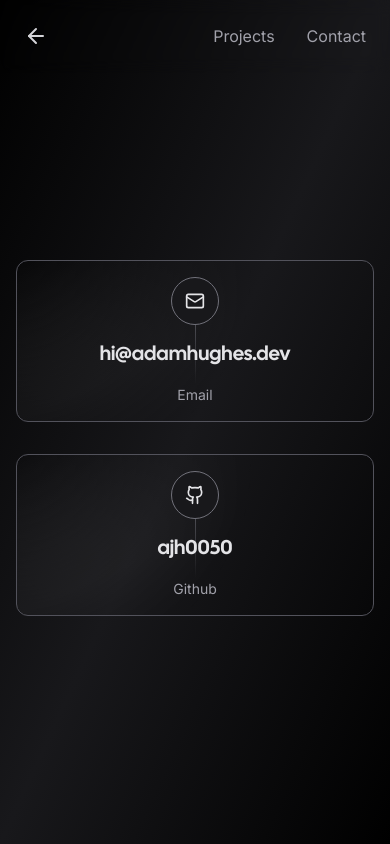
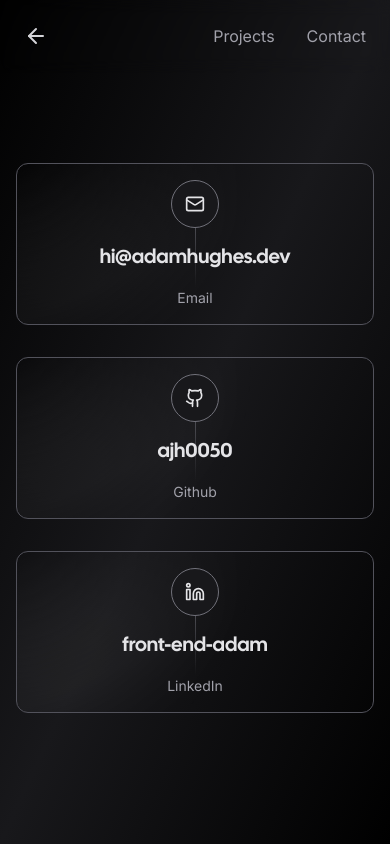
Before and after one commit to chronark/chronark.com, a Next.js app: page /contact in a window 390 px wide. Built offline with nearby package versions, Linux system fonts and the light colour scheme; what tailwindcss-debug-screens would draw is missing.

Commit message:
Add Linkedin to contact section and fix breakpoints

```diff
--- a/app/contact/page.tsx
+++ b/app/contact/page.tsx
@@ -1,5 +1,5 @@
 "use client";
-import { Github, Mail, Twitter } from "lucide-react";
+import { Github, Mail, Linkedin } from "lucide-react";
 import Link from "next/link";
 import { Navigation } from "../components/nav";
 import { Card } from "../components/card";
@@ -17,57 +17,24 @@ const socials = [
 		label: "Github",
 		handle: "ajh0050",
 	},
+	{
+		icon: <Linkedin size={20} />,
+		href: "https://www.linkedin.com/in/front-end-adam/",
+		label: "LinkedIn",
+		handle: "front-end-adam",
+	},
 ];
 
-// export default function Example() {
-// 	return (
-// 		<div className=" bg-gradient-to-tl from-zinc-900/0 via-zinc-900 to-zinc-900/0">
-// 			<Navigation />
-// 			<div className="container flex items-center justify-center min-h-screen px-4 mx-auto">
-// 				<div className="grid w-full grid-cols-1 gap-8 mx-auto mt-8 sm:mt-0 sm:grid-cols-3 lg:gap-16">
-// 					{socials.map((s) => (
-// 						<Card>
-// 							<Link
-// 								href={s.href}
-// 								target="_blank"
-// 								className="p-4 relative flex flex-col items-center gap-4 duration-700 group md:gap-8 md:py-24  lg:pb-48  md:p-16"
-// 							>
-// 								<span
-// 									className="absolute w-px h-2/3 bg-gradient-to-b from-zinc-500 via-zinc-500/50 to-transparent"
-// 									aria-hidden="true"
-// 								/>
-// 								<span className="relative z-10 flex items-center justify-center w-12 h-12 text-sm duration-1000 border rounded-full text-zinc-200 group-hover:text-white group-hover:bg-zinc-900 border-zinc-500 bg-zinc-900 group-hover:border-zinc-200 drop-shadow-orange">
-// 									{s.icon}
-// 								</span>{" "}
-// 								<div className="z-10 flex flex-col items-center">
-// 									<span className="text-xl font-medium duration-150 lg:text-3xl text-zinc-200 group-hover:text-white font-display">
-// 										{s.handle}
-// 									</span>
-// 									<span className="mt-4 text-sm text-center duration-1000 text-zinc-400 group-hover:text-zinc-200">
-// 										{s.label}
-// 									</span>
-// 								</div>
-// 							</Link>
-// 						</Card>
-// 					))}
-// 				</div>
-// 			</div>
-// 		</div>
-// 	);
-// }
 export default function Example() {
 	return (
-		<div className=" bg-gradient-to-tl from-zinc-900/0 via-zinc-900 to-zinc-900/0">
+	  <div className="bg-gradient-to-tl from-zinc-900/0 via-zinc-900 to-zinc-900/0">
 		<Navigation />
 		<div className="container flex items-center justify-center min-h-screen px-4 mx-auto">
-				<div className="grid w-full grid-cols-1 gap-8 mx-auto mt-8 sm:mt-0 sm:grid-cols-2 lg:gap-16">
+		  <div className="grid w-full grid-cols-1 gap-8 mx-auto mt-8 sm:mt-0 lg:gap-16 lg:grid-cols-3">
 			{socials.map((s) => (
-						<Card>
-							<Link
-								href={s.href}
-								target="_blank"
-								className="p-4 relative flex flex-col items-center gap-4 duration-700 group md:gap-8 md:py-24  lg:pb-48  md:p-16"
-							>
+			  <Card key={s.label}>
+				<Link href={s.href} target="_blank">
+				  <div className="p-4 relative flex flex-col items-center gap-4 duration-700 group md:gap-8 md:py-24 lg:pb-48 md:p-16">
 					<span
 					  className="absolute w-px h-2/3 bg-gradient-to-b from-zinc-500 via-zinc-500/50 to-transparent"
 					  aria-hidden="true"
@@ -83,6 +50,7 @@ export default function Example() {
 						{s.label}
 					  </span>
 					</div>
+				  </div>
 				</Link>
 			  </Card>
 			))}
```
Lines whose indentation alone changed are shown as unchanged.
